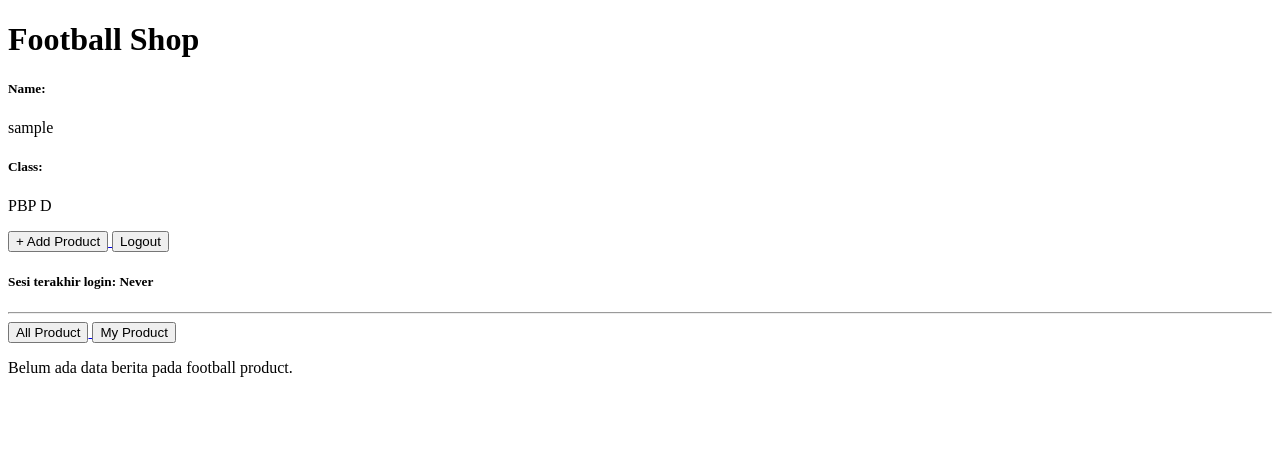
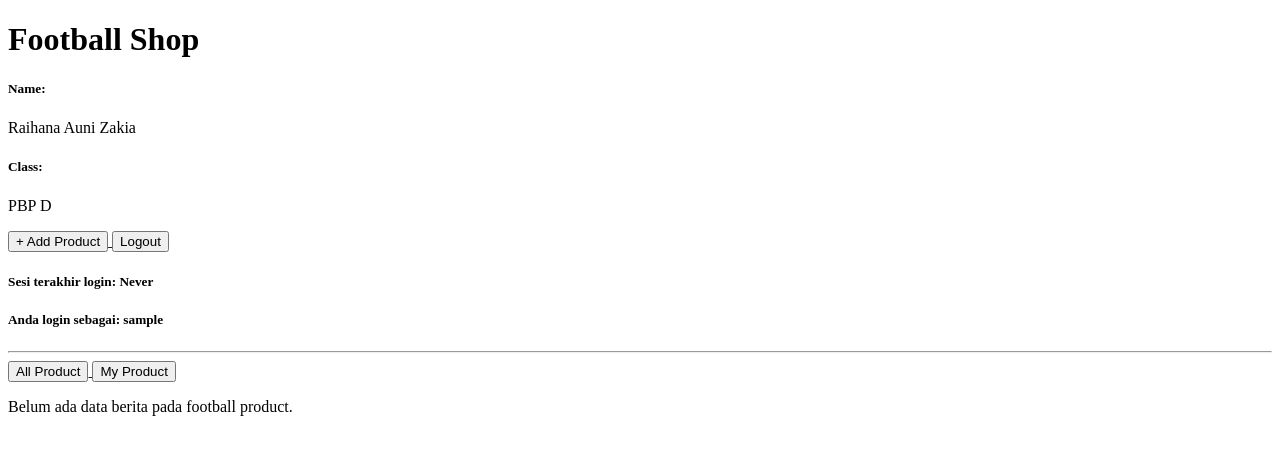
Before and after one commit to rhnzz/football-shop-tugas2, a Django app: page / in a window 1280 px wide. Shown: the top 455 px of the page. Run offline with Django 5.2, Linux system fonts and the light colour scheme; the visitor is signed in with stand-in values (Sample User, id 1); data that the repository does not hold is empty.

Commit message:
tugas 4 revisi 2

```diff
--- a/main/templates/main.html
+++ b/main/templates/main.html
@@ -15,6 +15,7 @@
   <button>Logout</button>
 </a>
 <h5>Sesi terakhir login: {{ last_login }}</h5>
+<h5>Anda login sebagai: {{user_login}}</h5>
 <hr>
 
 <a href="?filter=all">
--- a/main/views.py
+++ b/main/views.py
@@ -22,10 +22,11 @@ def show_main(request):
         product_list = Product.objects.filter(user=request.user)
 
     context = {
-        'name': request.user.username,
+        'name':'Raihana Auni Zakia',
         'class': 'PBP D',
         'product_list': product_list,
-        'last_login': request.COOKIES.get('last_login', 'Never')
+        'last_login': request.COOKIES.get('last_login', 'Never'),
+        'user_login':request.user.username
     }
 
     return render(request, "main.html", context)
```
